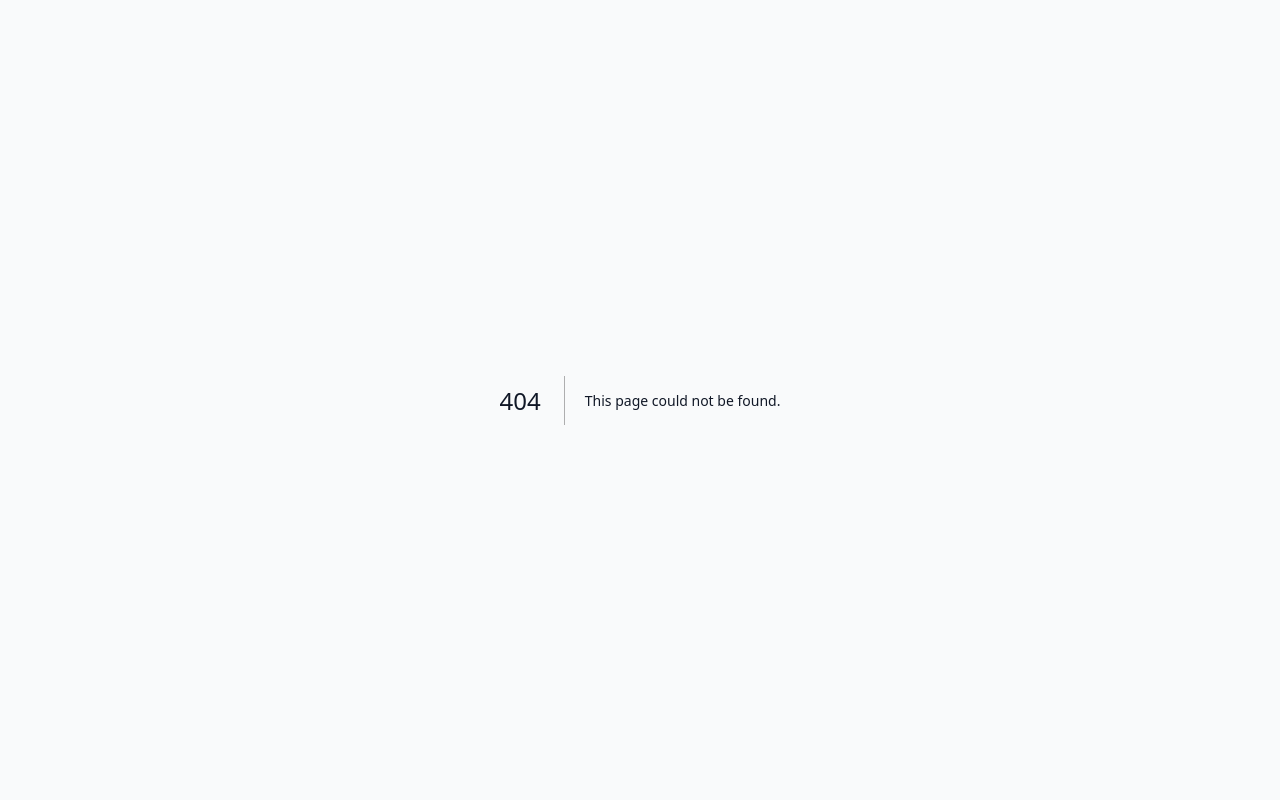
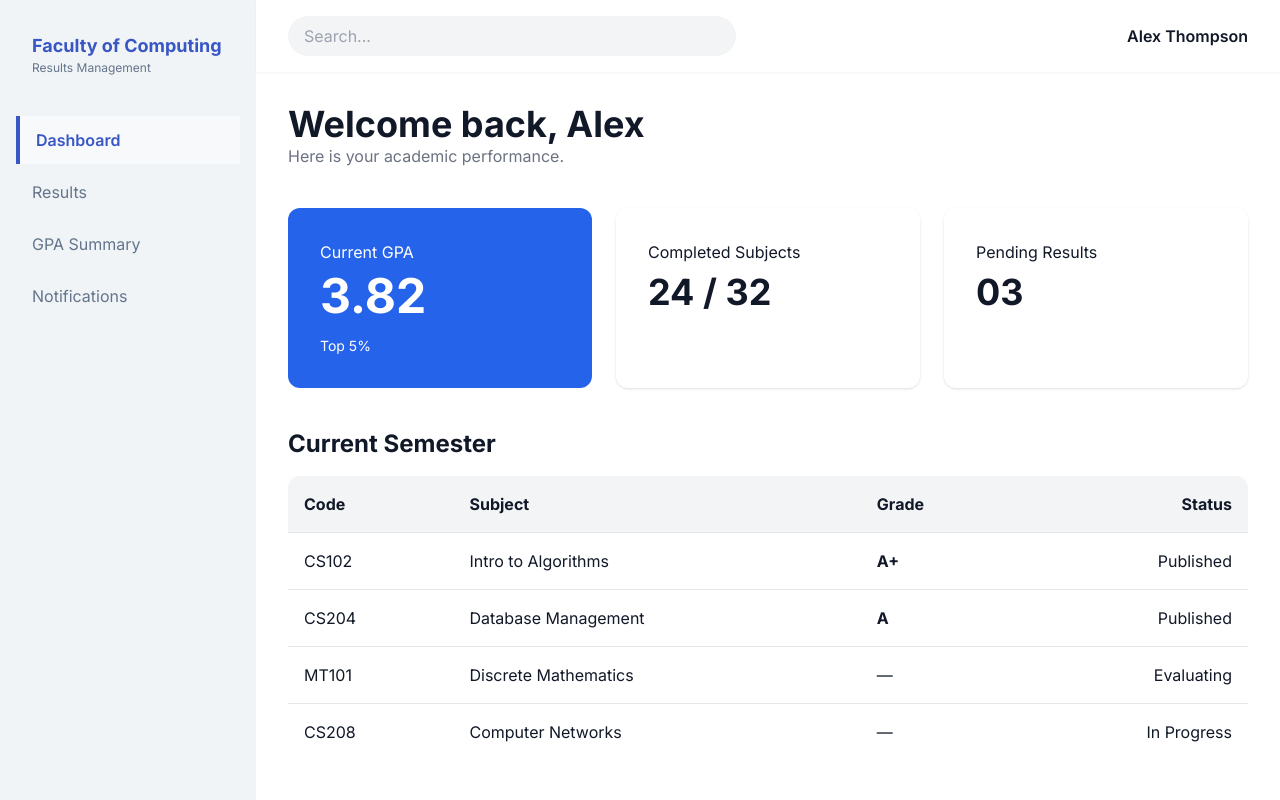
Before and after one commit to Dhivanujan/Community-Project-RMS, a Next.js app: page /student/dashboard in a window 1280 px wide. Before the commit this address had no page. Built offline with nearby package versions, Linux system fonts and the light colour scheme.

Commit message:
feat: add student dashboard component with layout and content

```diff
--- /dev/null
+++ b/app/student/dashboard/page.jsx
@@ -0,0 +1,130 @@
+export default function Dashboard() {
+  return (
+    <div className="flex min-h-screen bg-surface font-body text-on-surface">
+
+      {/* Sidebar */}
+      <aside className="w-64 h-screen sticky top-0 bg-[#f0f4f7] flex flex-col py-8 px-4">
+        <div className="mb-10 px-4">
+          <h1 className="text-lg font-bold text-[#3856c4]">
+            Faculty of Computing
+          </h1>
+          <p className="text-xs text-slate-500">Results Management</p>
+        </div>
+
+        <nav className="flex-1 space-y-1">
+          <a className="flex items-center gap-3 px-4 py-3 border-l-4 border-[#3856c4] text-[#3856c4] font-semibold bg-white/50">
+            Dashboard
+          </a>
+          <a className="flex items-center gap-3 px-4 py-3 text-slate-500 hover:text-[#3856c4]">
+            Results
+          </a>
+          <a className="flex items-center gap-3 px-4 py-3 text-slate-500 hover:text-[#3856c4]">
+            GPA Summary
+          </a>
+          <a className="flex items-center gap-3 px-4 py-3 text-slate-500 hover:text-[#3856c4]">
+            Notifications
+          </a>
+        </nav>
+      </aside>
+
+      {/* Main Content */}
+      <main className="flex-1">
+
+        {/* Header */}
+        <header className="sticky top-0 bg-white flex justify-between items-center px-8 py-4 shadow-sm">
+          <input
+            className="w-full max-w-md bg-gray-100 rounded-full py-2 px-4"
+            placeholder="Search..."
+          />
+
+          <div className="flex items-center gap-4">
+            <p className="font-semibold">Alex Thompson</p>
+          </div>
+        </header>
+
+        {/* Content */}
+        <div className="p-8 space-y-10">
+
+          {/* Welcome */}
+          <section>
+            <h2 className="text-4xl font-bold">Welcome back, Alex</h2>
+            <p className="text-gray-500">
+              Here is your academic performance.
+            </p>
+          </section>
+
+          {/* Cards */}
+          <section className="grid md:grid-cols-3 gap-6">
+
+            {/* GPA */}
+            <div className="bg-blue-600 text-white p-8 rounded-xl">
+              <p>Current GPA</p>
+              <h3 className="text-5xl font-bold mt-2">3.82</h3>
+              <p className="mt-4 text-sm">Top 5%</p>
+            </div>
+
+            {/* Subjects */}
+            <div className="bg-white p-8 rounded-xl shadow">
+              <p>Completed Subjects</p>
+              <h3 className="text-4xl font-bold mt-2">24 / 32</h3>
+            </div>
+
+            {/* Pending */}
+            <div className="bg-white p-8 rounded-xl shadow">
+              <p>Pending Results</p>
+              <h3 className="text-4xl font-bold mt-2">03</h3>
+            </div>
+
+          </section>
+
+          {/* Table */}
+          <section>
+            <h4 className="text-2xl font-bold mb-4">Current Semester</h4>
+
+            <table className="w-full bg-white rounded-xl overflow-hidden">
+              <thead className="bg-gray-100 text-left">
+                <tr>
+                  <th className="p-4">Code</th>
+                  <th className="p-4">Subject</th>
+                  <th className="p-4">Grade</th>
+                  <th className="p-4 text-right">Status</th>
+                </tr>
+              </thead>
+
+              <tbody>
+                <tr className="border-t">
+                  <td className="p-4">CS102</td>
+                  <td className="p-4">Intro to Algorithms</td>
+                  <td className="p-4 font-bold">A+</td>
+                  <td className="p-4 text-right">Published</td>
+                </tr>
+
+                <tr className="border-t">
+                  <td className="p-4">CS204</td>
+                  <td className="p-4">Database Management</td>
+                  <td className="p-4 font-bold">A</td>
+                  <td className="p-4 text-right">Published</td>
+                </tr>
+
+                <tr className="border-t">
+                  <td className="p-4">MT101</td>
+                  <td className="p-4">Discrete Mathematics</td>
+                  <td className="p-4">—</td>
+                  <td className="p-4 text-right">Evaluating</td>
+                </tr>
+
+                <tr className="border-t">
+                  <td className="p-4">CS208</td>
+                  <td className="p-4">Computer Networks</td>
+                  <td className="p-4">—</td>
+                  <td className="p-4 text-right">In Progress</td>
+                </tr>
+              </tbody>
+            </table>
+          </section>
+
+        </div>
+      </main>
+    </div>
+  );
+}
```
